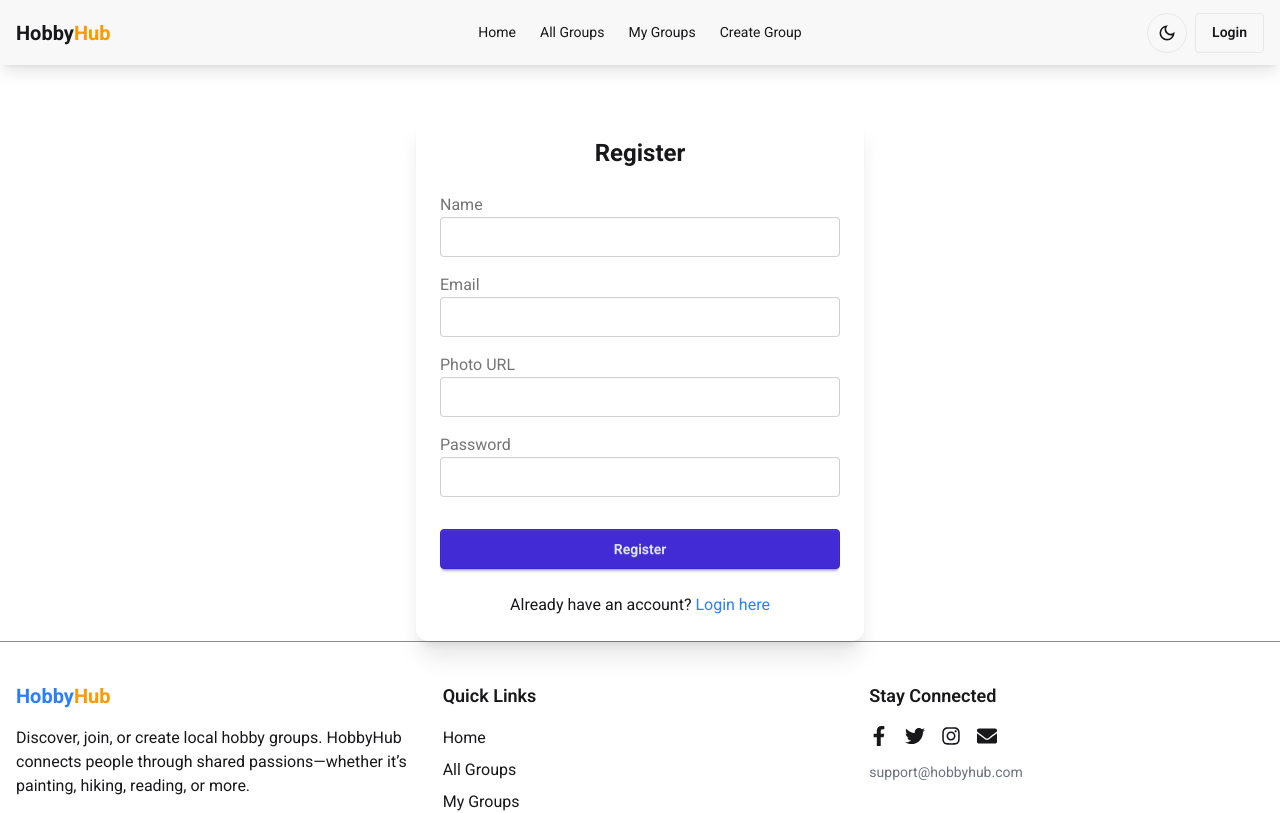
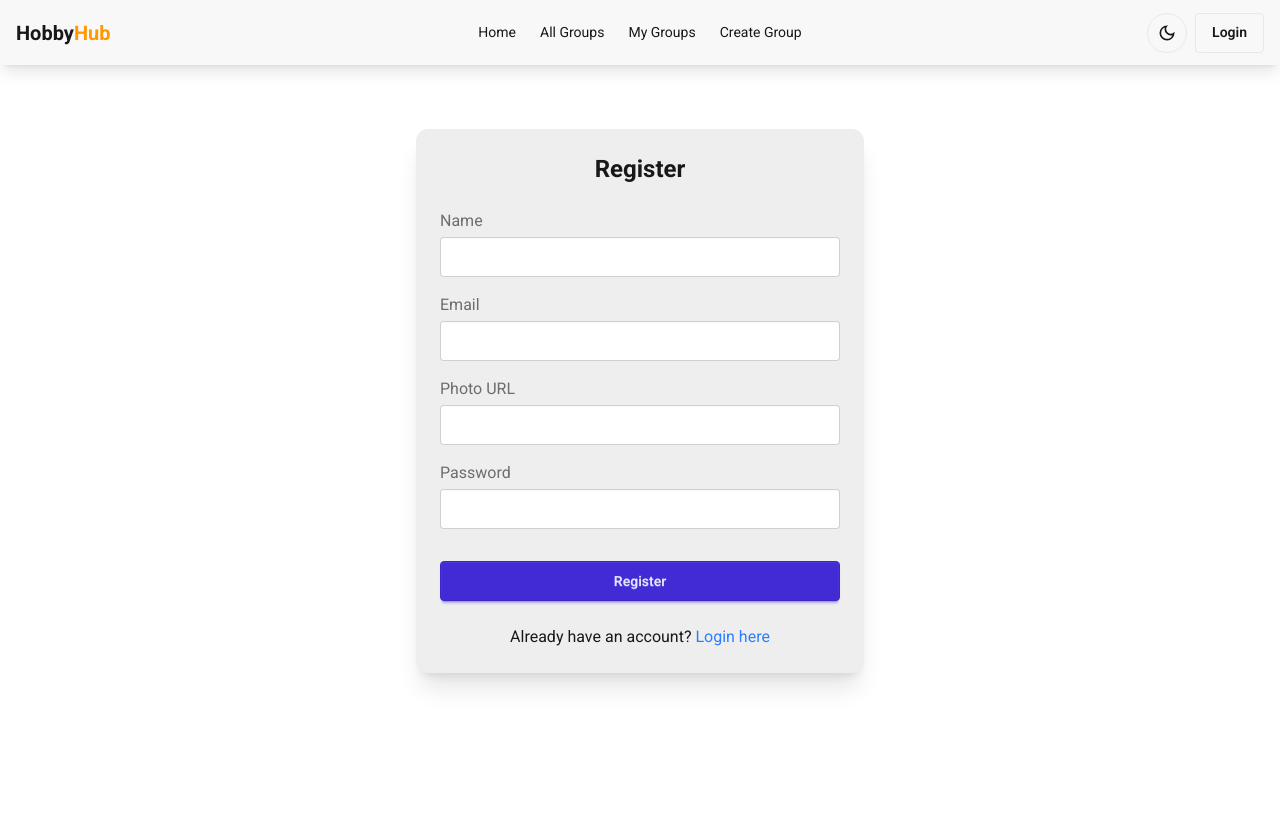
Before and after one commit to jakariya0dev/hobbyhub-react-site, a React (Vite) app: page /signup in a window 1280 px wide. Shown: the top 813 px of the page. Built offline with nearby package versions, Linux system fonts and the light colour scheme; no server answers.

Commit message:
readme added

```diff
--- a/src/components/group/GroupCard.jsx
+++ b/src/components/group/GroupCard.jsx
@@ -24,7 +24,7 @@ export default function GroupCard({ group }) {
           <strong>Start Date:</strong>{" "}
           {format(new Date(group.startDate), "ccc, d MMM, yyyy")}
         </p>
-        <div className="card-actions mt-5 flex-col md:flex-row items-center justify-between">
+        <div className="card-actions mt-5 items-center justify-between">
           <button
             onClick={() => navigate(`/group/${group._id}`)}
             className="btn btn-accent"
--- a/src/main.jsx
+++ b/src/main.jsx
@@ -47,7 +47,11 @@ const router = createBrowserRouter([
       },
       {
         path: "/group/create",
-        element: <GroupCreate />,
+        element: (
+          <PrivateRoute>
+            <GroupCreate />
+          </PrivateRoute>
+        ),
       },
       {
         path: "/group/:id",
@@ -57,7 +61,11 @@ const router = createBrowserRouter([
       },
       {
         path: "/group/:id/edit",
-        element: <GroupUpdate />,
+        element: (
+          <PrivateRoute>
+            <GroupUpdate />
+          </PrivateRoute>
+        ),
         loader: ({ params }) =>
           fetch(`http://localhost:3000/group/id/${params.id}`),
       },
--- a/src/pages/GroupAll.jsx
+++ b/src/pages/GroupAll.jsx
@@ -1,6 +1,6 @@
+import { Helmet } from "react-helmet";
 import { useLoaderData } from "react-router";
 import GroupCard from "../components/group/GroupCard";
-import { Helmet } from "react-helmet";
 
 const GroupsAll = () => {
   const groups = useLoaderData();
--- a/src/pages/GroupUpdate.jsx
+++ b/src/pages/GroupUpdate.jsx
@@ -1,11 +1,12 @@
 import { useState } from "react";
 import { Helmet } from "react-helmet";
-import { useLoaderData } from "react-router";
+import { useLoaderData, useNavigate } from "react-router";
 import { toast } from "react-toastify";
 import categories from "./../../public/categories.json";
 
 const GroupUpdate = () => {
   const groupData = useLoaderData();
+  const navigate = useNavigate();
 
   const [formData, setFormData] = useState({
     _id: groupData?._id || "",
@@ -49,6 +50,7 @@ const GroupUpdate = () => {
       .then((data) => {
         console.log("Group updated successfully!", data);
         toast.success("Group updated successfully!");
+        navigate("/dashboard");
       })
       .catch((error) => {
         console.error("Error updating group:", error);
--- a/src/pages/Login.jsx
+++ b/src/pages/Login.jsx
@@ -5,13 +5,13 @@ import {
   signInWithPopup,
 } from "firebase/auth";
 import { use, useEffect, useState } from "react";
+import { Helmet } from "react-helmet";
 import { FcGoogle } from "react-icons/fc";
 import { Link, useLocation, useNavigate } from "react-router";
 import { toast } from "react-toastify";
 import LoaderBar from "../components/common/LoaderBar.jsx";
 import app from "./../../config.firebase.js";
 import { AuthContext } from "./../providers/AuthProvider.jsx";
-import { Helmet } from "react-helmet";
 
 const Login = () => {
   const { user, setUser, isLoading, setIsLoading } = use(AuthContext);
@@ -80,14 +80,14 @@ const Login = () => {
         <meta name="description" content="Login to HobbyHub" />
       </Helmet>
       <div className="min-h-screen flex items-center justify-center bg-base-200 px-4">
-        <div className="w-full max-w-md bg-white shadow-xl rounded-xl p-8">
+        <div className="w-full max-w-md bg-base-300 shadow-xl rounded-xl p-8">
           <h2 className="text-2xl font-bold text-center mb-6">
             Login to HobbyHub
           </h2>
 
           <form onSubmit={handleLogin} className="space-y-4">
             <div>
-              <label className="label">
+              <label className="label mb-1">
                 <span className="label-text">Email</span>
               </label>
               <input
@@ -101,7 +101,7 @@ const Login = () => {
             </div>
 
             <div>
-              <label className="label">
+              <label className="label mb-1">
                 <span className="label-text">Password</span>
               </label>
               <input
--- a/src/pages/Signup.jsx
+++ b/src/pages/Signup.jsx
@@ -82,11 +82,12 @@ const Signup = () => {
         <title>HobbyHub | Signup</title>
         <meta name="description" content="Sign up to HobbyHub" />
       </Helmet>
-      <div className="max-w-md mx-auto p-6 mt-12 shadow-xl rounded-xl bg-white">
+      <section className="w-full min-h-screen p-4">
+        <div className="max-w-md mx-auto p-6 mt-12 shadow-xl rounded-xl bg-base-300">
           <h2 className="text-2xl font-bold text-center mb-6">Register</h2>
           <form onSubmit={handleSubmit} className="space-y-4">
             <div>
-            <label className="label">Name</label>
+              <label className="label mb-1">Name</label>
               <input
                 type="text"
                 name="name"
@@ -97,7 +98,7 @@ const Signup = () => {
               />
             </div>
             <div>
-            <label className="label">Email</label>
+              <label className="label mb-1">Email</label>
               <input
                 type="email"
                 name="email"
@@ -108,7 +109,7 @@ const Signup = () => {
               />
             </div>
             <div>
-            <label className="label">Photo URL</label>
+              <label className="label mb-1">Photo URL</label>
               <input
                 type="url"
                 name="photoURL"
@@ -118,7 +119,7 @@ const Signup = () => {
               />
             </div>
             <div>
-            <label className="label">Password</label>
+              <label className="label mb-1">Password</label>
               <input
                 type="password"
                 name="password"
@@ -141,6 +142,7 @@ const Signup = () => {
             </p>
           </form>
         </div>
+      </section>
     </>
   );
 };
```
Also changed, not shown: firebase.json, 1 other file (tests, documents, lock files or other folders). Lines whose indentation alone changed are shown as unchanged.
